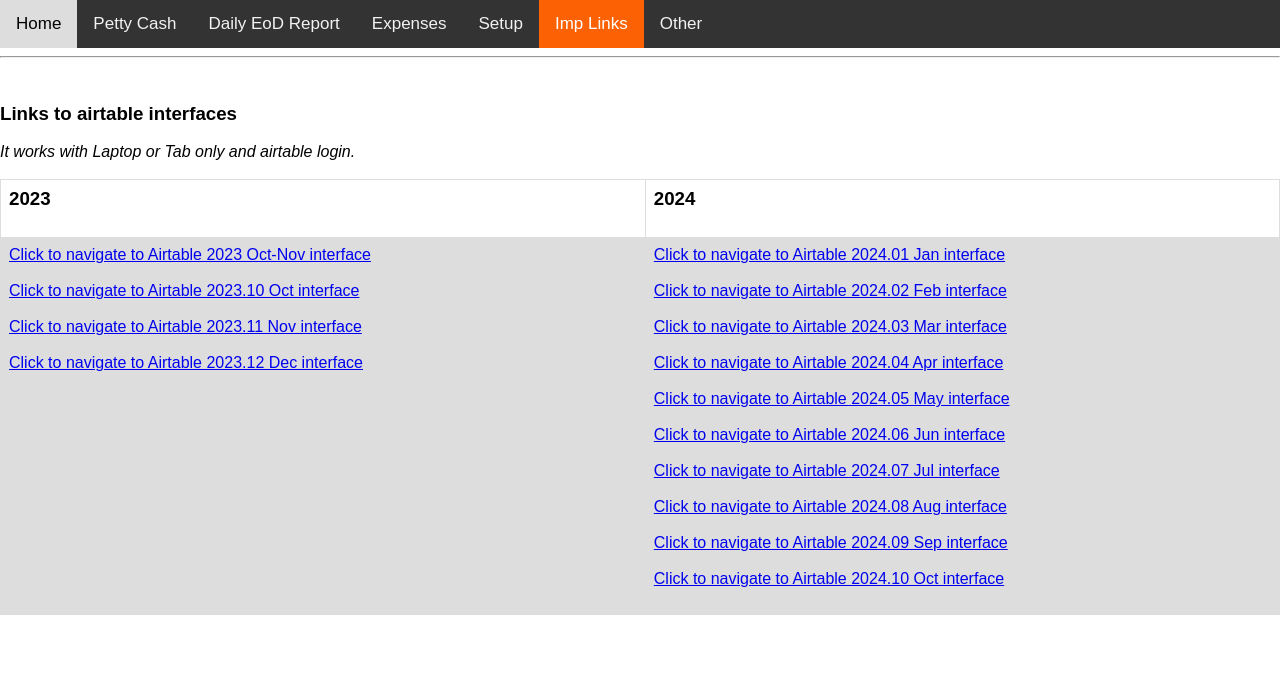
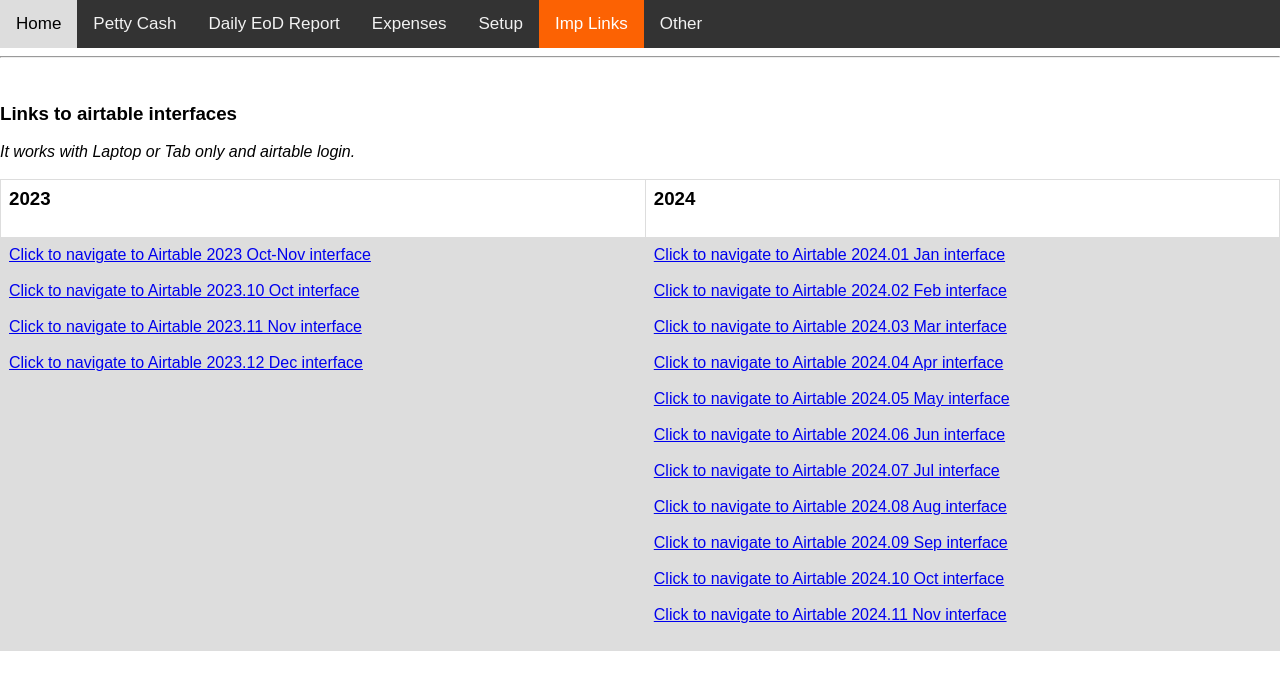
Before and after one commit to dk13913/UpSouthChinchwad, a plain HTML site: page links.html in a window 1280 px wide. Drawn offline with Linux system fonts and the light colour scheme.

Commit message:
Update links.html

```diff
--- a/links.html
+++ b/links.html
@@ -128,6 +128,7 @@
 <a class="active" href="https://airtable.com/appfIagSeHrQPpGWM/pag20K1QBaNmLjclR" target=_blank> Click to navigate to Airtable 2024.08 Aug interface</a> <BR><BR>
 <a class="active" href="https://airtable.com/appIDJNCOE6MbAfFl/pagvVjyAb7si7uL4q" target=_blank> Click to navigate to Airtable 2024.09 Sep interface</a> <BR><BR>
 <a class="active" href="https://airtable.com/apprkdC7T2pR9mVMm/pageCNn5gvLn5grbr" target=_blank> Click to navigate to Airtable 2024.10 Oct interface</a> <BR><BR>
+<a class="active" href="https://airtable.com/appLYsHR2TmSRdjOC/pagyg2sPpmIoN7PdH" target=_blank> Click to navigate to Airtable 2024.11 Nov interface</a> <BR><BR>
 
 </TD>
 
```
